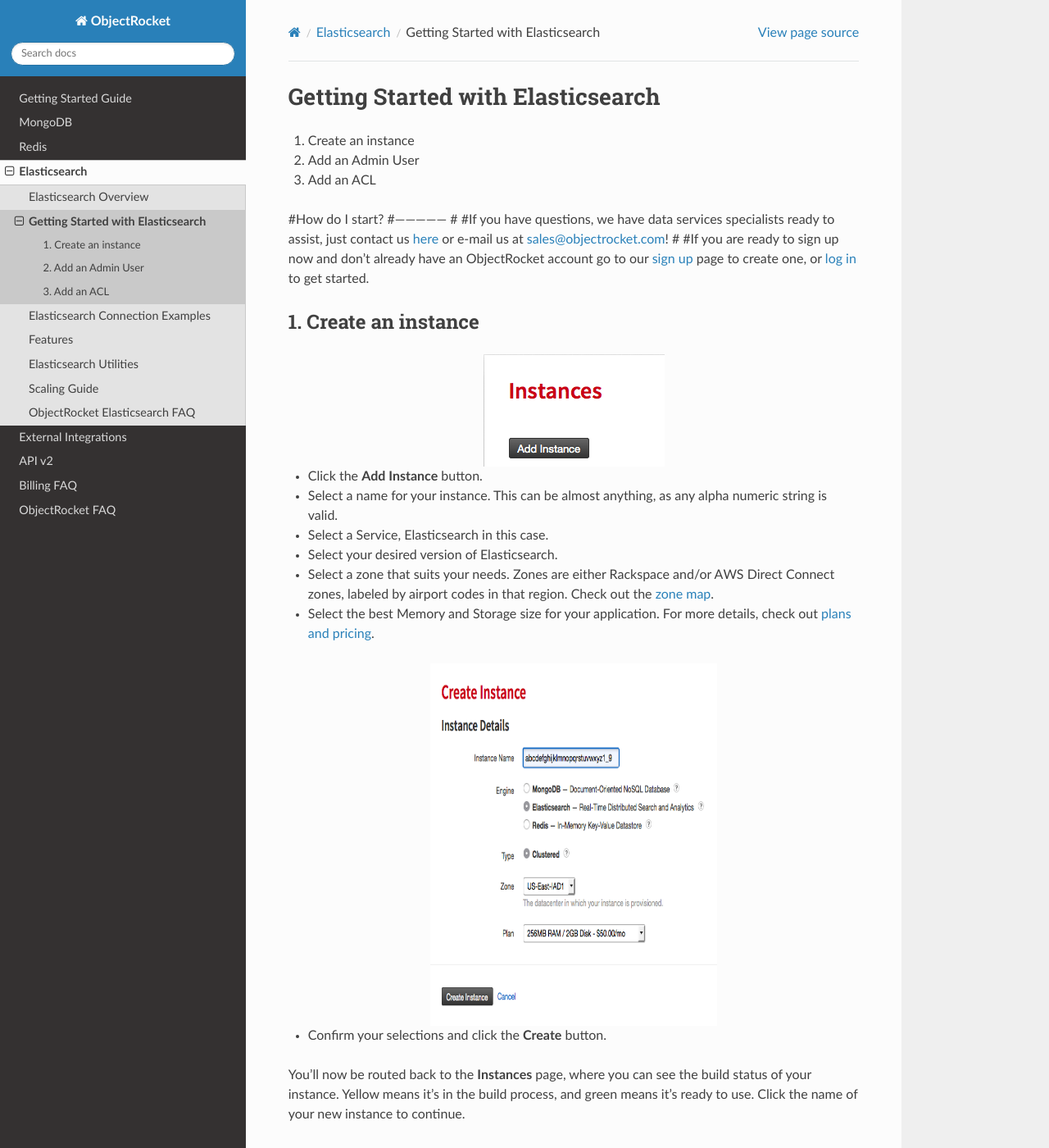
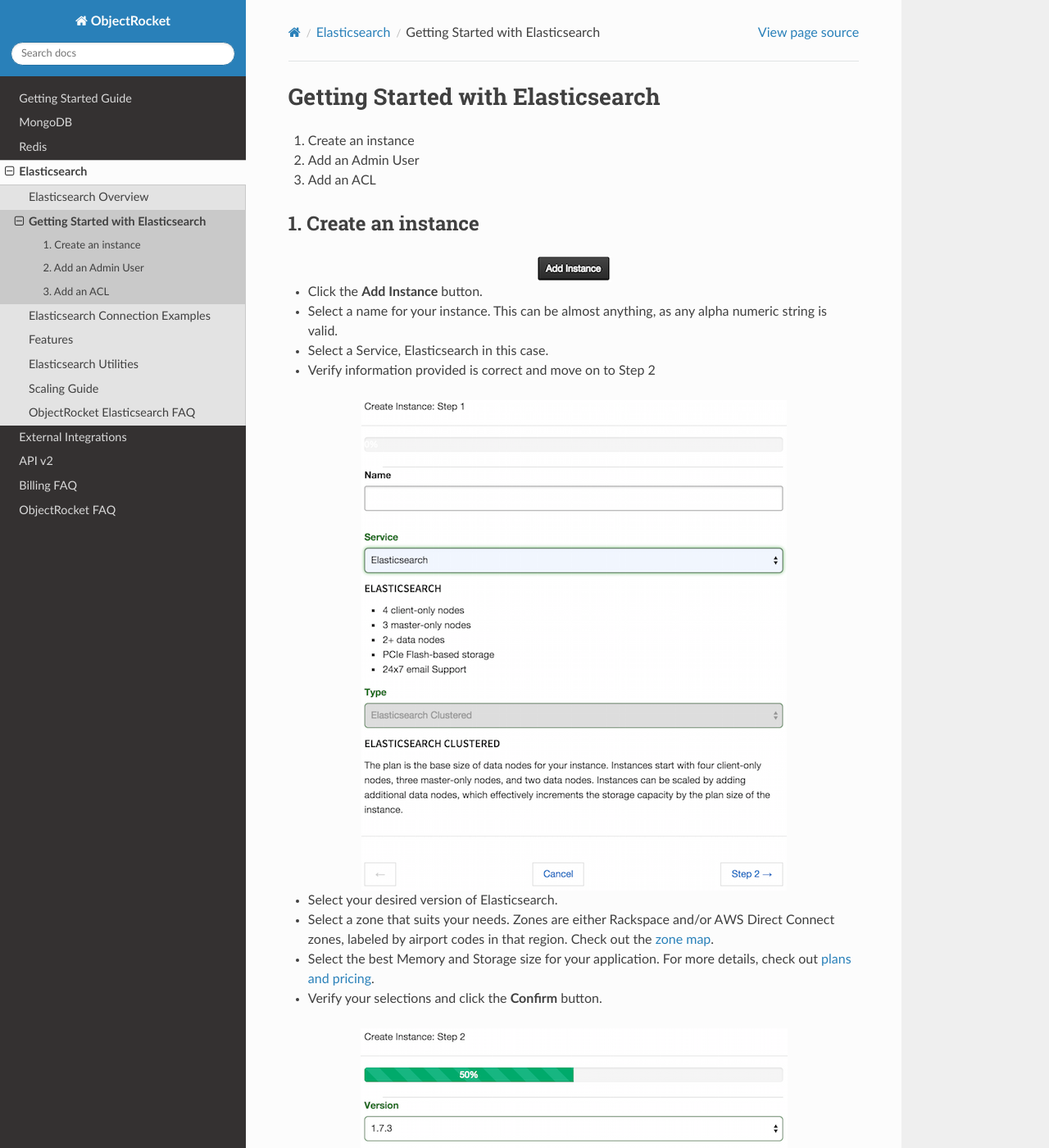
Before and after one commit to zcorleissen/documentation, a Sphinx documentation site: the page built from source/elastic_getting_started.rst, in a window 1280 px wide and 1400 px high. Shown: the whole window at 82% size. Built offline with Sphinx 7.4.7 and the Read the Docs theme 2.0.0, drawn with Linux system fonts in a browser that asks for light colours; pages that are not in the unit, such as notebooks, are missing from menus.

Commit message:
Updated images in mongo, redis, and es.  Also made minor tweaks to the descriptions.

```diff
--- a/source/elastic_getting_started.rst
+++ b/source/elastic_getting_started.rst
@@ -4,15 +4,6 @@
 1. Create an instance
 2. Add an Admin User
 3. Add an ACL
-
-
-#How do I start?
-#---------------
-#
-#If you have questions, we have data services specialists ready to assist, just contact us `here <http://objectrocket.com/contact>`_ or e-mail us at `sales@objectrocket.com <mailto:sales@objectrocket.com>`_!
-#
-#If you are ready to sign up now and don’t already have an ObjectRocket account go to our `sign up <https://app.objectrocket.com/sign_up>`_ page to create one, or `log in <https://app.objectrocket.com>`_ to get started.
-
 
 1. Create an instance
 ~~~~~~~~~~~~~~~~~~~~~
@@ -26,19 +17,21 @@
 
 - Select a Service, Elasticsearch in this case.
 
+- Verify information provided is correct and move on to Step 2
+
+.. image:: images/create_elastic.png
+   :align: center
+
 - Select your desired version of Elasticsearch.
 
 - Select a zone that suits your needs. Zones are either Rackspace and/or AWS Direct Connect zones, labeled by airport codes in that region. Check out the `zone map <http://objectrocket.com/features>`_.
 
 - Select the best Memory and Storage size for your application. For more details, check out `plans and pricing <http://objectrocket.com/pricing>`_.
 
-.. image:: images/create_elastic.png
+- Verify your selections and click the **Confirm** button.
+
+.. image:: images/create_elastic_2.png
    :align: center
-   :height: 631px
-   :width: 500 px
-   :scale: 70%
-
-- Confirm your selections and click the **Create** button.
 
 You'll now be routed back to the **Instances** page, where you can see the build status of your instance. Yellow means it's in the build process, and green means it's ready to use. Click the name of your new instance to continue.
 
--- a/source/redis_getting_started.rst
+++ b/source/redis_getting_started.rst
@@ -28,7 +28,7 @@
 
 - Select a plan that suits your needs. For more details, check out `plans and pricing <http://objectrocket.com/pricing>`_.
 
-.. image:: images/createredis.png
+.. image:: images/createredis_2.png
    :align: center
 
 3. Add an ACL
```
Also changed, not shown: other parts of source/elastic_getting_started.rst (+1 -1 lines), source/images/add_user_elastic.png, source/images/addacl_elastic.png (added), source/images/addacl_mongo.png, source/images/adddatabase.png, source/images/addinstance.png, source/images/create_elastic.png, source/images/create_elastic_2.png (added), source/images/createmongo.png, source/images/createmongo_2.png, source/images/createredis.png, source/images/createredis_2.png.
